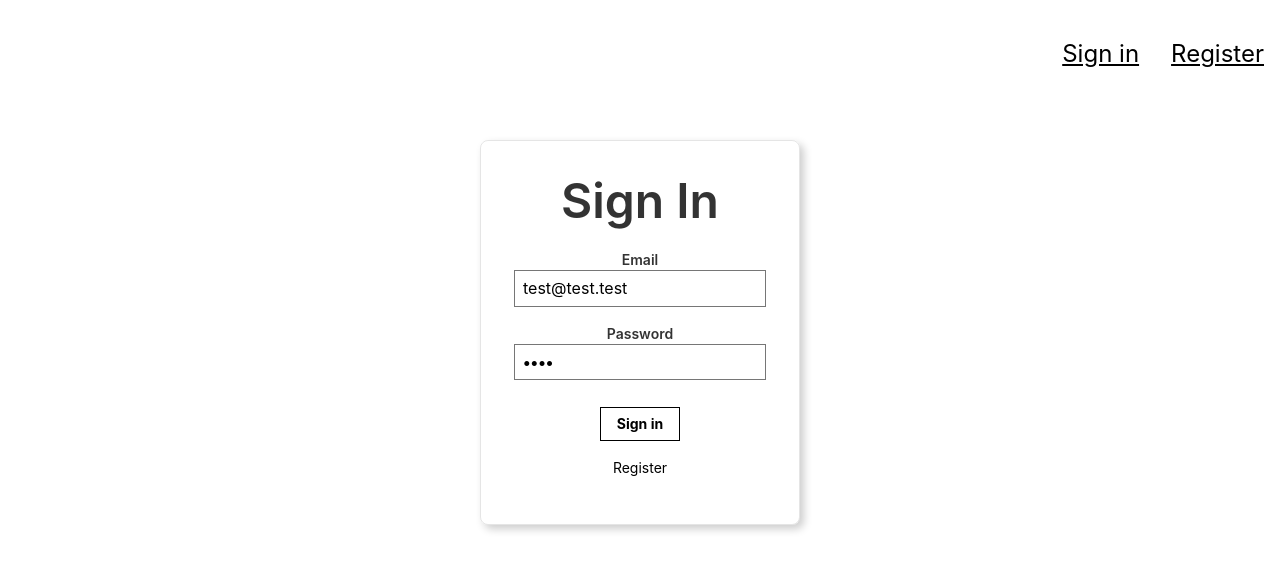
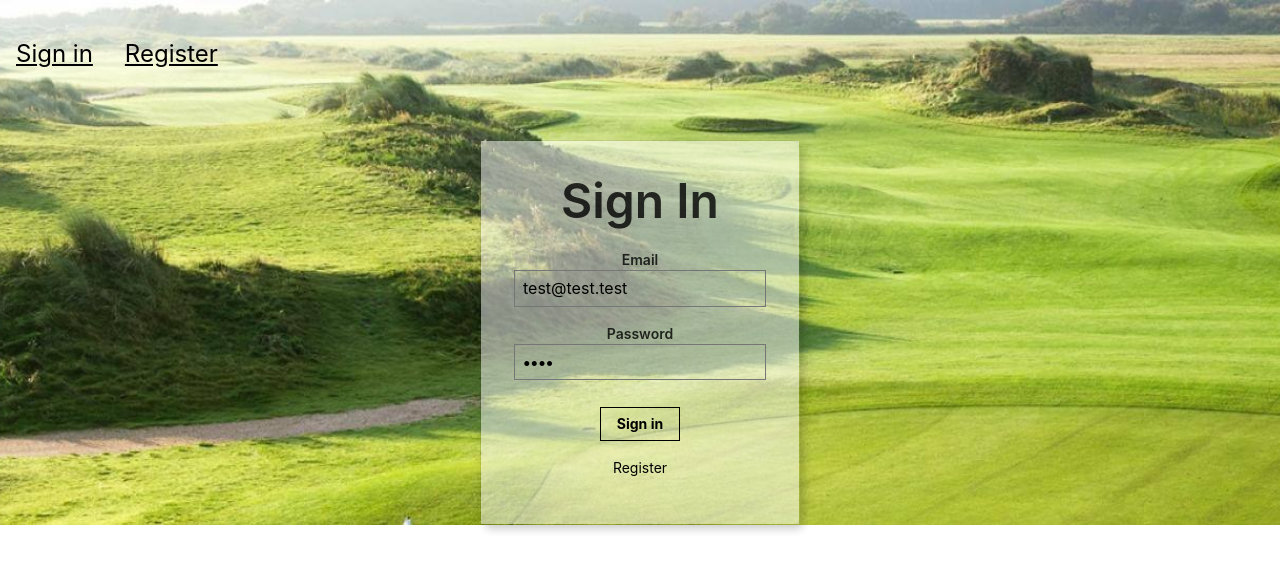
Before and after one commit to Desmond225/golfapp-2020, a React (Create React App) app: page / in a window 1280 px wide. Shown: the top 570 px of the page. Built offline with nearby package versions, Linux system fonts and the light colour scheme; no server answers.

Commit message:
added bg image

```diff
--- a/src/App.css
+++ b/src/App.css
@@ -1,5 +1,16 @@
 .App {
   text-align: center;
+}
+
+.authentication {
+  background: rgba(255,255,255,.5);
+}
+
+.landing-background {
+  background: url('./img/main-background.jpg');
+  background-position: 50% 50%;
+  background-repeat: no-repeat;
+  background-size: cover;
 }
 
 .App-logo {
--- a/src/App.js
+++ b/src/App.js
@@ -80,8 +80,9 @@ class App extends Component {
 
   render() {
     const { isSignedIn, route } = this.state;
+
     return (
-      <div className="App">
+      <div className="App landing-background" >
         <Navigation
           isSignedIn={this.state.isSignedIn}
           onRouteChange={this.onRouteChange}
--- a/src/components/navigation/navigation.js
+++ b/src/components/navigation/navigation.js
@@ -32,7 +32,7 @@ const Navigation = ({onRouteChange, isSignedIn}) => {
         </div>
     )} else {
         return (
-            <nav style={{display: 'flex', justifyContent: 'flex-end'}}>
+            <nav style={{display: 'flex', justifyContent: 'flex-start'}}>
                 <p className="f3 link dim black underline pa3 pointer" onClick={() => onRouteChange('signin')}>Sign in</p>
                 <p className="f3 link dim black underline pa3 pointer" onClick={() => onRouteChange('register')}>Register</p>
             </nav>
--- a/src/components/register/register.js
+++ b/src/components/register/register.js
@@ -44,7 +44,7 @@ class Register extends React.Component {
         const {onRouteChange } = this.props;
         return (
             <article className="br3 ba b--black-10 mv4 w-100 w-50-m w-25-l mw6 shadow-5 center">
-            <main className="pa4 black-80">
+            <main className="pa4 black-80 authentication">
                 <div className="measure">
                     <fieldset id="sign_up" className="ba b--transparent ph0 mh0">
                     <legend className="f1 fw6 ph0 mh0">Register</legend>
--- a/src/components/signin/signin.js
+++ b/src/components/signin/signin.js
@@ -39,7 +39,7 @@ class Signin extends React.Component {
         const {onRouteChange} = this.props;
         return (
             <article className="br3 ba b--black-10 mv4 w-100 w-50-m w-25-l mw6 shadow-5 center">
-            <main className="pa4 black-80">
+            <main className="pa4 black-80 authentication">
                 <form className="measure">
                     <fieldset id="sign_up" className="ba b--transparent ph0 mh0">
                     <legend className="f1 fw6 ph0 mh0">Sign In</legend>
```
Also changed, not shown: public/index.html (+1 -21 lines), src/img/main-background.jpg (added).
